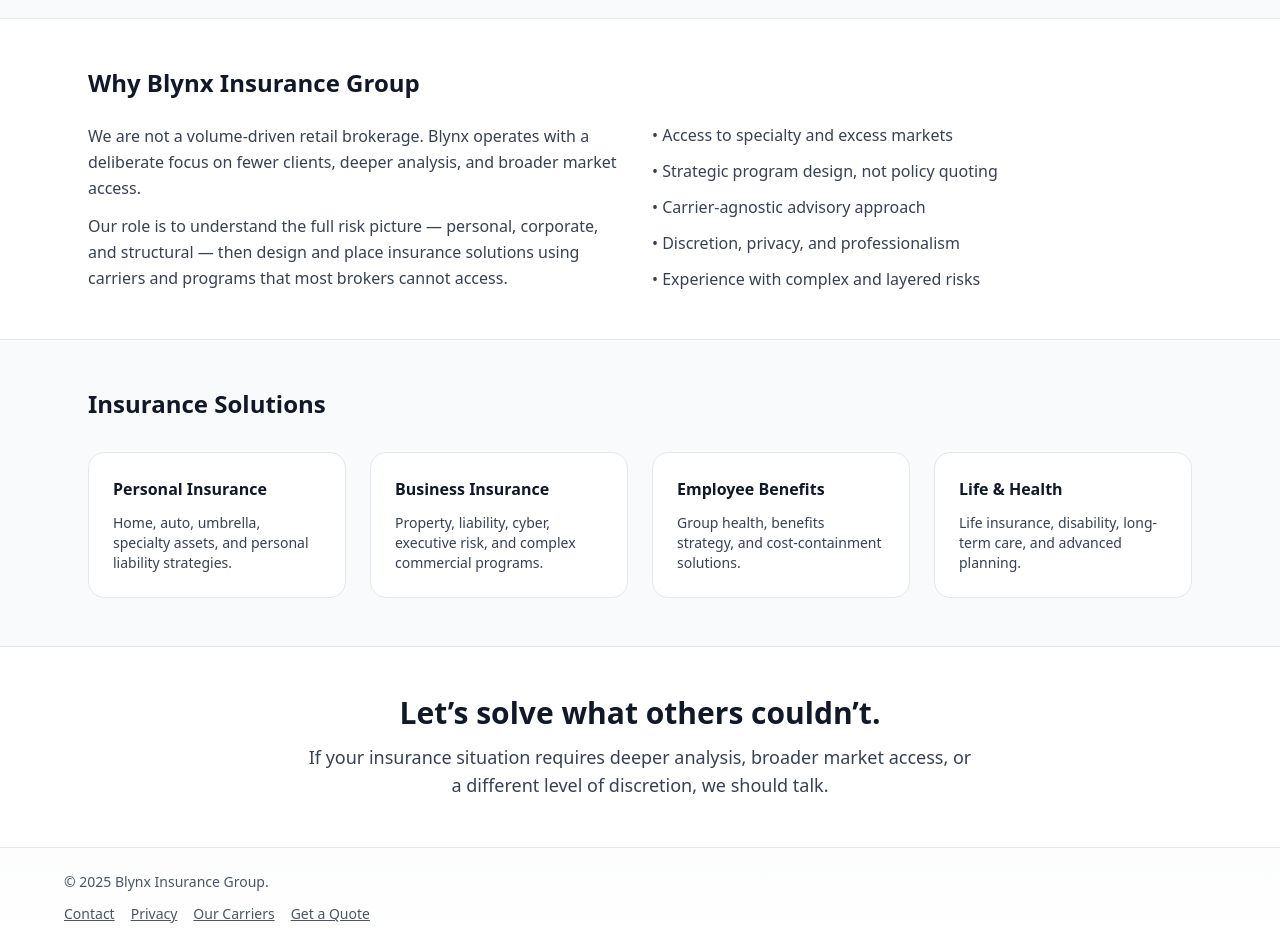
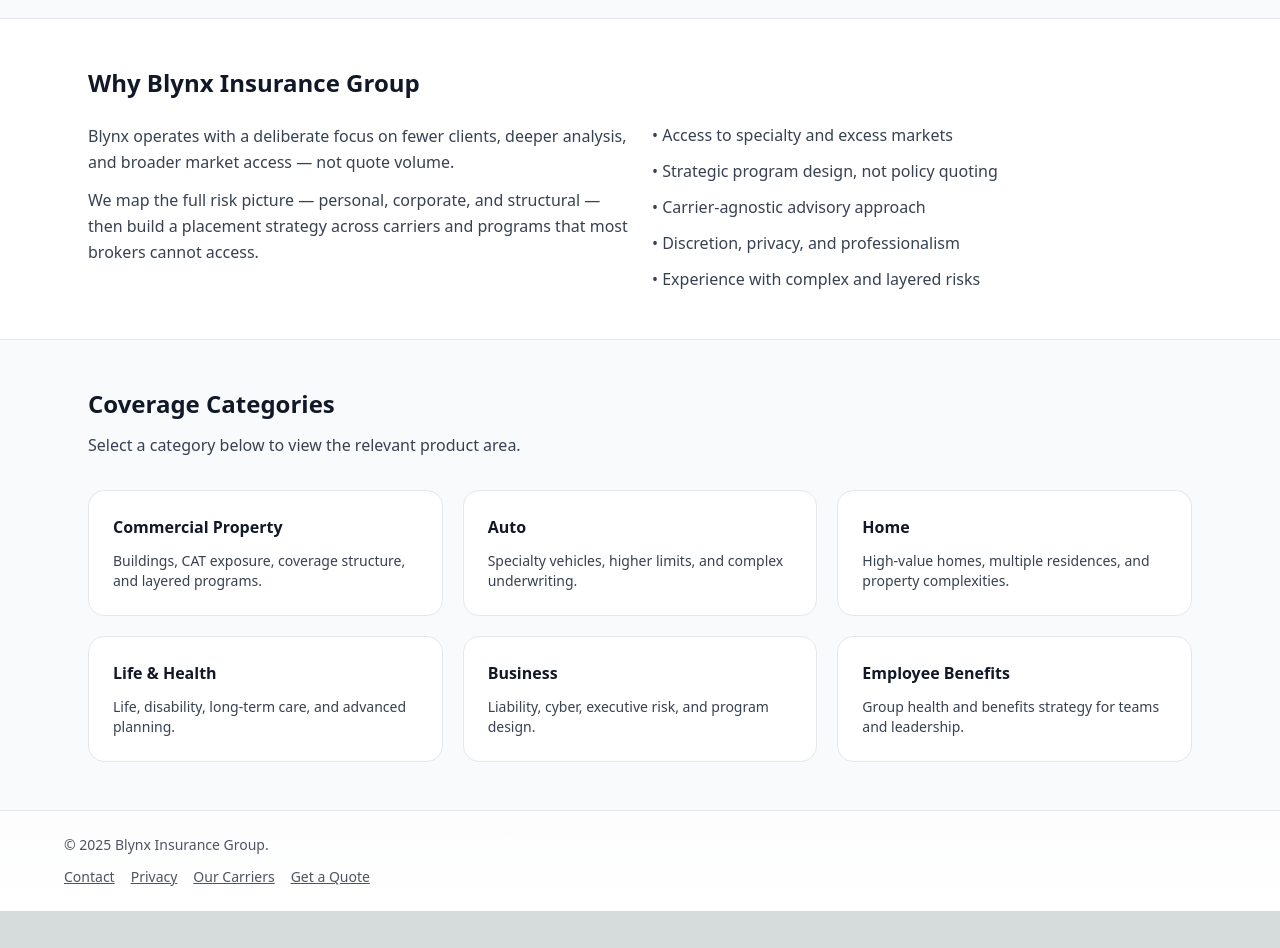
Before and after one commit to Thoxie/Blynx-Insurance-Group, a Next.js app: page / in a window 1280 px wide. Shown: the part 900-1848 px from the top of the page. After the commit the page ends 1811 px from the top, so only its background shows below. Built offline with nearby package versions, Linux system fonts and the light colour scheme.

Commit message:
Update page.tsx

```diff
--- a/app/page.tsx
+++ b/app/page.tsx
@@ -13,13 +13,11 @@
     <main className="flex flex-col">
       {/* HERO */}
       <section className="border-b border-gray-200 bg-white">
-        {/* Tightened spacing (was py-20) */}
         <div className="mx-auto max-w-6xl px-6 pt-12 pb-12">
           <p className="text-sm font-semibold uppercase tracking-wide text-gray-500">
             Blynx Insurance Group
           </p>
 
-          {/* Keep tagline on homepage content */}
           <h1 className="mt-4 max-w-4xl text-4xl md:text-5xl font-semibold tracking-tight text-gray-900">
             Complex insurance needs require a fixer with market access.
           </h1>
@@ -31,21 +29,21 @@
           </p>
 
           <p className="mt-3 max-w-3xl text-lg text-gray-700 leading-relaxed">
-            We operate as an insurance advisory and placement firm, leveraging
-            deep carrier relationships, specialty markets, and non-standard
-            underwriting solutions to design coverage that actually works.
+            We are not a volume-driven retail brokerage. We design and place
+            coverage using specialty markets, layered programs, and
+            non-standard underwriting — with discretion and professionalism.
           </p>
 
           {/* Removed per instruction:
-              - Request a Quote button/box
-              - Our Approach button/box
+              - Request a Quote box/section
+              - Our Approach box/button
+              - Homepage CTA buttons
           */}
         </div>
       </section>
 
       {/* WHO WE SERVE */}
       <section className="border-b border-gray-200 bg-gray-50">
-        {/* Tightened spacing (was py-16) */}
         <div className="mx-auto max-w-6xl px-6 py-12">
           <h2 className="text-2xl font-semibold text-gray-900">Who We Serve</h2>
 
@@ -89,7 +87,6 @@
 
       {/* WHY BLYNX */}
       <section className="border-b border-gray-200 bg-white">
-        {/* Tightened spacing (was py-16) */}
         <div className="mx-auto max-w-6xl px-6 py-12">
           <h2 className="text-2xl font-semibold text-gray-900">
             Why Blynx Insurance Group
@@ -98,16 +95,14 @@
           <div className="mt-6 grid gap-6 md:grid-cols-2">
             <div>
               <p className="text-gray-700 leading-relaxed">
-                We are not a volume-driven retail brokerage. Blynx operates with
-                a deliberate focus on fewer clients, deeper analysis, and
-                broader market access.
+                Blynx operates with a deliberate focus on fewer clients, deeper
+                analysis, and broader market access — not quote volume.
               </p>
 
               <p className="mt-3 text-gray-700 leading-relaxed">
-                Our role is to understand the full risk picture — personal,
-                corporate, and structural — then design and place insurance
-                solutions using carriers and programs that most brokers cannot
-                access.
+                We map the full risk picture — personal, corporate, and structural —
+                then build a placement strategy across carriers and programs
+                that most brokers cannot access.
               </p>
             </div>
 
@@ -122,23 +117,55 @@
         </div>
       </section>
 
-      {/* PRODUCTS OVERVIEW */}
-      <section className="border-b border-gray-200 bg-gray-50">
-        {/* Tightened spacing (was py-16) */}
+      {/* PRODUCTS ROW (6 boxes) - FINAL STEP */}
+      <section className="bg-gray-50">
         <div className="mx-auto max-w-6xl px-6 py-12">
           <h2 className="text-2xl font-semibold text-gray-900">
-            Insurance Solutions
+            Coverage Categories
           </h2>
 
-          <div className="mt-8 grid gap-6 md:grid-cols-4">
+          <p className="mt-3 max-w-3xl text-gray-700 leading-relaxed">
+            Select a category below to view the relevant product area.
+          </p>
+
+          <div className="mt-8 grid gap-5 sm:grid-cols-2 lg:grid-cols-3">
             <Link
-              href="/products/personal"
+              href="/products/business#commercial-property"
               className="rounded-2xl border border-gray-200 bg-white p-6 hover:bg-gray-50 transition"
             >
-              <h3 className="font-semibold text-gray-900">Personal Insurance</h3>
-              <p className="mt-3 text-gray-700 text-sm">
-                Home, auto, umbrella, specialty assets, and personal liability
-                strategies.
+              <h3 className="font-semibold text-gray-900">Commercial Property</h3>
+              <p className="mt-3 text-sm text-gray-700">
+                Buildings, CAT exposure, coverage structure, and layered programs.
+              </p>
+            </Link>
+
+            <Link
+              href="/products/personal#auto"
+              className="rounded-2xl border border-gray-200 bg-white p-6 hover:bg-gray-50 transition"
+            >
+              <h3 className="font-semibold text-gray-900">Auto</h3>
+              <p className="mt-3 text-sm text-gray-700">
+                Specialty vehicles, higher limits, and complex underwriting.
+              </p>
+            </Link>
+
+            <Link
+              href="/products/personal#home"
+              className="rounded-2xl border border-gray-200 bg-white p-6 hover:bg-gray-50 transition"
+            >
+              <h3 className="font-semibold text-gray-900">Home</h3>
+              <p className="mt-3 text-sm text-gray-700">
+                High-value homes, multiple residences, and property complexities.
+              </p>
+            </Link>
+
+            <Link
+              href="/products/life-health"
+              className="rounded-2xl border border-gray-200 bg-white p-6 hover:bg-gray-50 transition"
+            >
+              <h3 className="font-semibold text-gray-900">Life &amp; Health</h3>
+              <p className="mt-3 text-sm text-gray-700">
+                Life, disability, long-term care, and advanced planning.
               </p>
             </Link>
 
@@ -146,10 +173,9 @@
               href="/products/business"
               className="rounded-2xl border border-gray-200 bg-white p-6 hover:bg-gray-50 transition"
             >
-              <h3 className="font-semibold text-gray-900">Business Insurance</h3>
-              <p className="mt-3 text-gray-700 text-sm">
-                Property, liability, cyber, executive risk, and complex
-                commercial programs.
+              <h3 className="font-semibold text-gray-900">Business</h3>
+              <p className="mt-3 text-sm text-gray-700">
+                Liability, cyber, executive risk, and program design.
               </p>
             </Link>
 
@@ -158,41 +184,13 @@
               className="rounded-2xl border border-gray-200 bg-white p-6 hover:bg-gray-50 transition"
             >
               <h3 className="font-semibold text-gray-900">Employee Benefits</h3>
-              <p className="mt-3 text-gray-700 text-sm">
-                Group health, benefits strategy, and cost-containment solutions.
-              </p>
-            </Link>
-
-            <Link
-              href="/products/life-health"
-              className="rounded-2xl border border-gray-200 bg-white p-6 hover:bg-gray-50 transition"
-            >
-              <h3 className="font-semibold text-gray-900">Life &amp; Health</h3>
-              <p className="mt-3 text-gray-700 text-sm">
-                Life insurance, disability, long-term care, and advanced
-                planning.
+              <p className="mt-3 text-sm text-gray-700">
+                Group health and benefits strategy for teams and leadership.
               </p>
             </Link>
           </div>
         </div>
       </section>
-
-      {/* CTA (text only; no button) */}
-      <section className="bg-white">
-        {/* Tightened spacing (was py-20) */}
-        <div className="mx-auto max-w-6xl px-6 py-12 text-center">
-          <h2 className="text-3xl font-semibold text-gray-900">
-            Let’s solve what others couldn’t.
-          </h2>
-
-          <p className="mt-3 max-w-2xl mx-auto text-gray-700 text-lg">
-            If your insurance situation requires deeper analysis, broader market
-            access, or a different level of discretion, we should talk.
-          </p>
-
-          {/* Removed per instruction: no buttons in homepage content */}
-        </div>
-      </section>
     </main>
   );
 }
```
